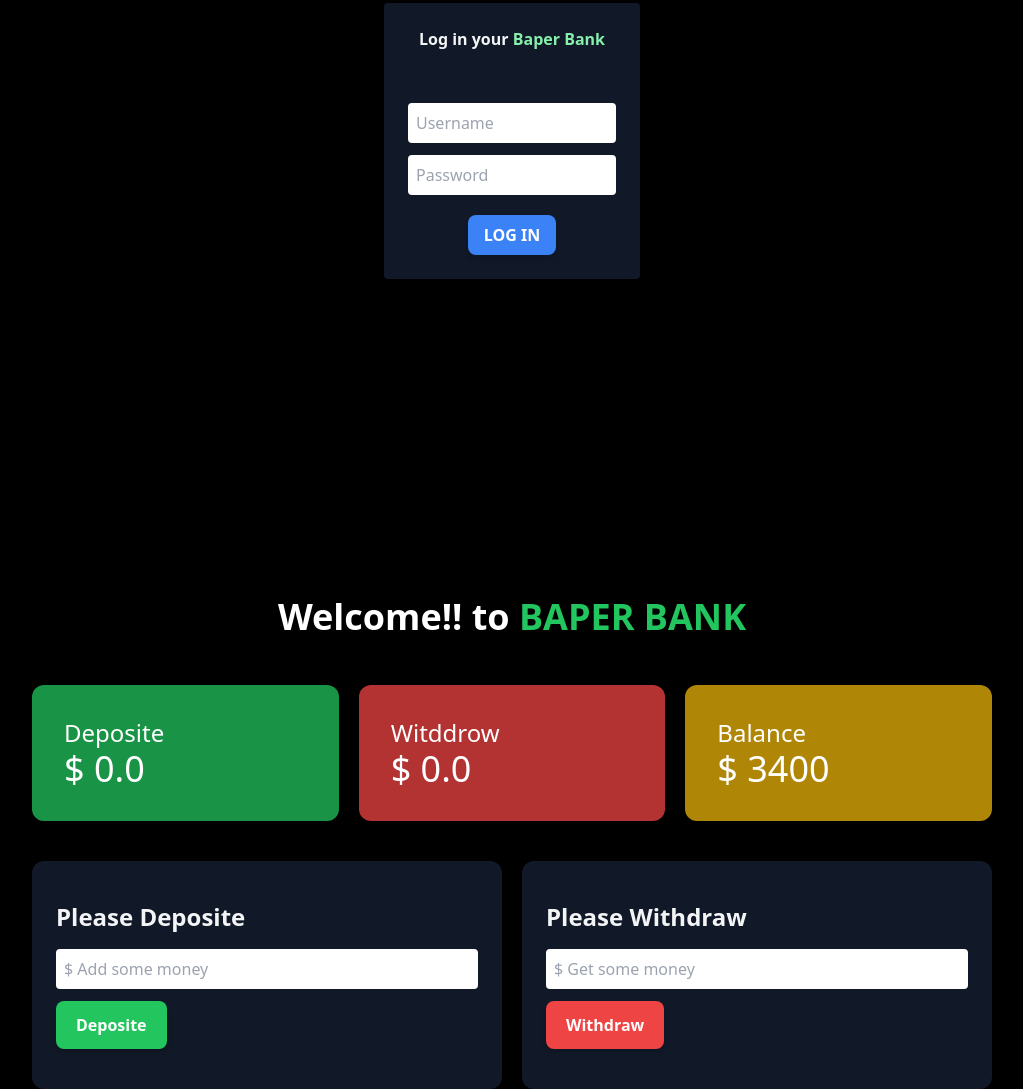
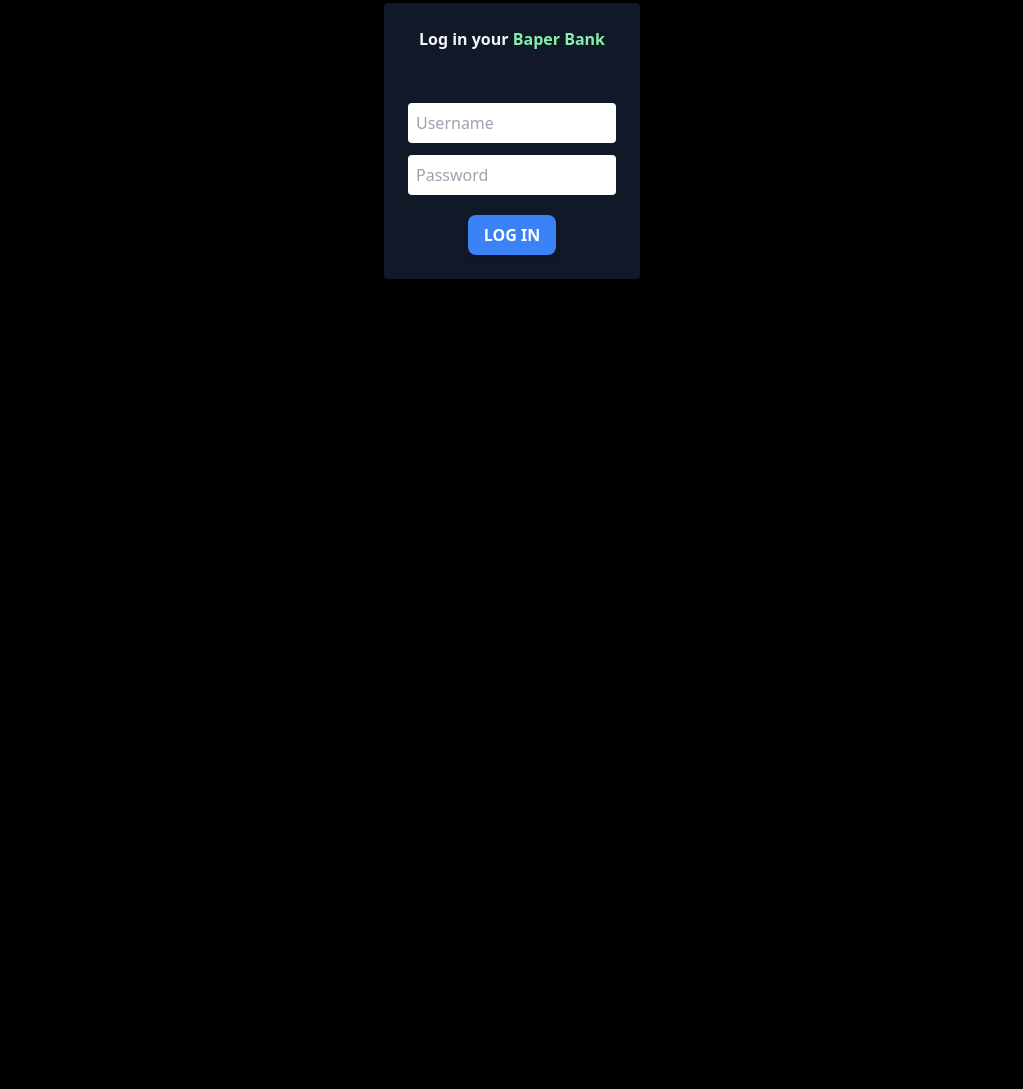
Before and after one commit to md-rasel-mahmud/baper-bank, a plain HTML site: page index.html in a window 1280 px wide. Shown: the part 299-1388 px from the top of the page, without its empty margins (128-1151 px from the left). After the commit the page ends 800 px from the top, so only its background shows below. Drawn offline with nearby package versions, Linux system fonts and the light colour scheme.

Commit message:
fix mobile site responsive

```diff
--- a/index.html
+++ b/index.html
@@ -34,13 +34,13 @@
     </section>
 
     <!-- Bank section -->
-    <section id="dashboard" class="mt-10 block lg:mt-24">
+    <section id="dashboard" class="mt-10 hidden lg:mt-24">
         <h2 class="text-4xl text-center font-semibold my-8 mb-12">Welcome!! to
             <span class="text-green-500 font-bold">BAPER BANK</span>
         </h2>
 
         <!-- Bank amount -->
-        <div class="row grid grid-cols-1 lg:grid-cols-3 gap-5 mx-auto text-white w-6/12 lg:w-9/12">
+        <div class="row grid grid-cols-1 lg:grid-cols-3 gap-5 mx-auto text-white w-10/12 lg:w-9/12">
             <div class="p-8 rounded-xl bg-green-500/75">
                 <h4 class="text-2xl">Deposite</h4>
                 <h2 class="text-4xl">$ <span id="deposite-output">0.0</span></h2>
@@ -57,7 +57,7 @@
 
 
         <!-- Bank debit credit -->
-        <div class="row mt-10 grid grid-cols-1 lg:grid-cols-2 gap-5 mx-auto text-white w-6/12 lg:w-9/12">
+        <div class="row mt-10 grid grid-cols-1 lg:grid-cols-2 gap-5 mx-auto text-white w-10/12 lg:w-9/12">
 
             <form action="#" id="deposite-submit" class="bg-gray-900 flex p-6 py-10 rounded-xl gap-2 flex-col">
                 <h5 class="text-2xl mb-2 text-gray-100 font-bold">Please Deposite</h5>
--- a/index.js
+++ b/index.js
@@ -19,12 +19,15 @@
         const password = document.getElementById('password');
 
         //step-3
-        if (userName.value === 'baper@bank.com' && password.value === 'secret') {
+        if (userName.value === 'admin' && password.value === 'admin') {
             //Select login page and dashboard page
             const login = document.getElementById('login');
             const dashboard = document.getElementById('dashboard');
 
+            login.classList.remove('flex')
             login.classList.add('hidden');
+
+            dashboard.classList.remove('hidden')
             dashboard.classList.add('block')
         } else {
             document.getElementById('warning').innerText = '⚠ Invalid Username or Password '
@@ -76,6 +79,8 @@
             //step-6 Update main Balance and reset input value
             const depoMainBalance = parseFloat(mainBalance.innerText);
             mainBalance.innerText = depoMainBalance + convrtDepoInput;
+
+
             depositeInput.value = '';
         })
 
```
